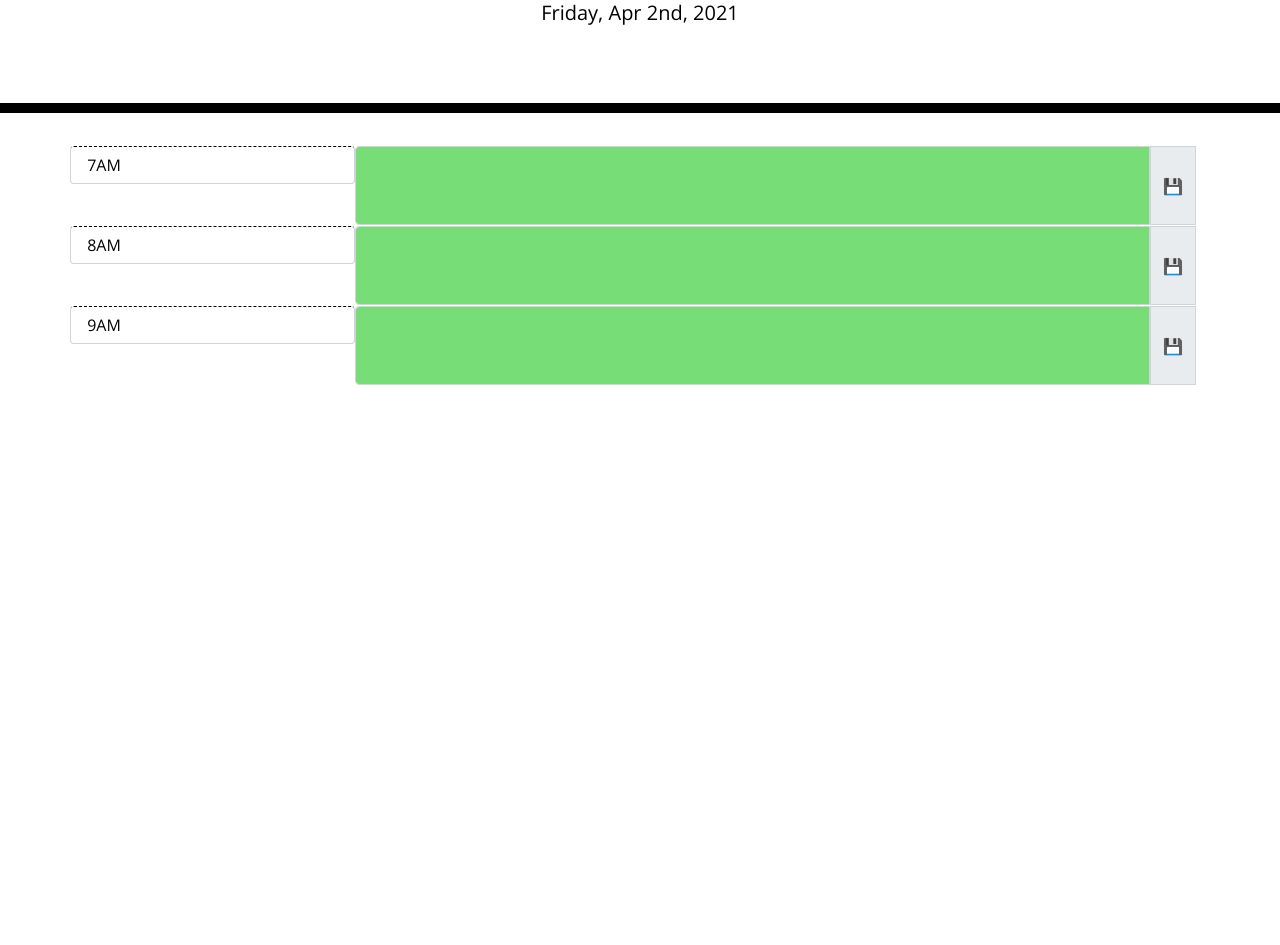
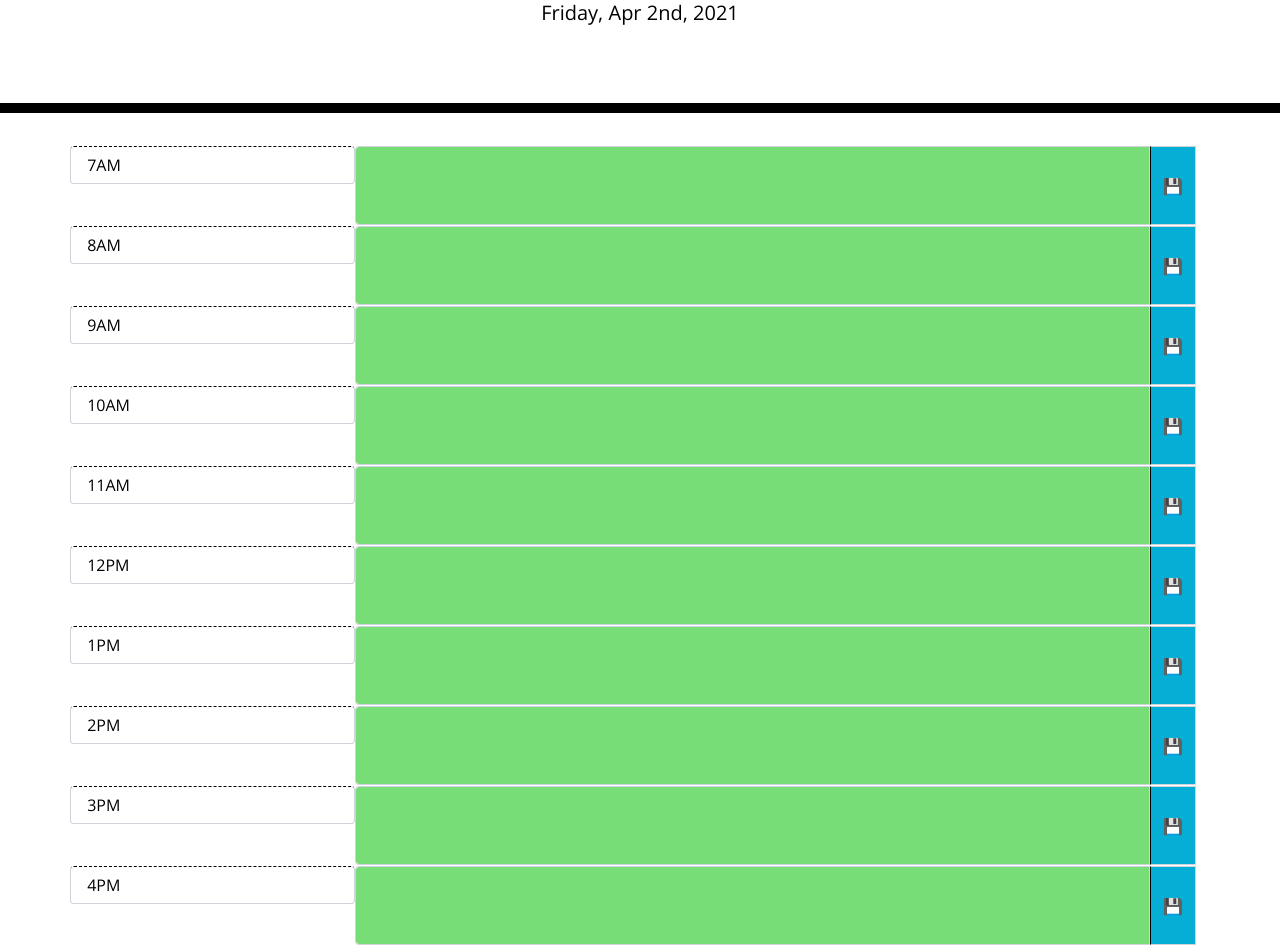
Before and after one commit to rutherford87/Daily-To-Do-List, a plain HTML site: page index.html in a window 1280 px wide. Shown: the part 191-1136 px from the top of the page. Before the commit the page ends 800 px from the top, so only its background shows below. Drawn offline with nearby package versions, Linux system fonts and the light colour scheme.

Commit message:
Final push. minimal viable product

```diff
--- a/index.html
+++ b/index.html
@@ -34,7 +34,7 @@
       <div  class='hour form-control col-12 col-md-3'> 7AM </div>
       <div class="input-group col-12 col-md-9"style="padding-left:0px">
         <textarea id="7AM" class="form-control" aria-label="With textarea"></textarea><div class="input-group-prepend">
-          <button class="input-group-text">💾</button>
+          <button class="saveBtn input-group-text">💾</button>
         </div>
 
       </div>
@@ -43,7 +43,7 @@
         <div  class='hour form-control col-12 col-md-3'> 8AM </div>
         <div class="input-group col-12 col-md-9" style="padding-left:0px">
           <textarea id ="8AM" class="form-control"></textarea><div class="input-group-prepend">
-            <button id = "saveBtn8" class="input-group-text">💾</button>
+            <button class="saveBtn input-group-text">💾</button>
           </div>
 
         </div>
@@ -52,11 +52,75 @@
           <div  class='hour form-control col-12 col-md-3'> 9AM </div>
           <div class="input-group col-12 col-md-9" style="padding-left:0px">
             <textarea id ="9AM" class="form-control"></textarea><div class="input-group-prepend">
-              <button class="input-group-text">💾</button>
+              <button class="saveBtn input-group-text">💾</button>
             </div>
 
           </div>
           </section>
+          <section class='row'>
+            <div  class='hour form-control col-12 col-md-3'> 10AM </div>
+            <div class="input-group col-12 col-md-9" style="padding-left:0px">
+              <textarea id ="10AM" class="form-control"></textarea><div class="input-group-prepend">
+                <button class="saveBtn input-group-text">💾</button>
+              </div>
+
+            </div>
+            </section>
+
+              <section class='row'>
+                <div  class='hour form-control col-12 col-md-3'> 11AM </div>
+                <div class="input-group col-12 col-md-9" style="padding-left:0px">
+                  <textarea id ="11AM" class="form-control"></textarea><div class="input-group-prepend">
+                    <button class="saveBtn input-group-text">💾</button>
+                  </div>
+
+                </div>
+                </section>
+                <section class='row'>
+                  <div  class='hour form-control col-12 col-md-3'> 12PM </div>
+                  <div class="input-group col-12 col-md-9" style="padding-left:0px">
+                    <textarea id ="12PM" class="form-control"></textarea><div class="input-group-prepend">
+                      <button class="saveBtn input-group-text">💾</button>
+                    </div>
+
+                  </div>
+                  </section>
+                  <section class='row'>
+                    <div  class='hour form-control col-12 col-md-3'> 1PM </div>
+                    <div class="input-group col-12 col-md-9" style="padding-left:0px">
+                      <textarea id ="1PM" class="form-control"></textarea><div class="input-group-prepend">
+                        <button class="saveBtn input-group-text">💾</button>
+                      </div>
+
+                    </div>
+                    </section>
+                    <section class='row'>
+                      <div  class='hour form-control col-12 col-md-3'> 2PM </div>
+                      <div class="input-group col-12 col-md-9" style="padding-left:0px">
+                        <textarea id ="2PM" class="form-control"></textarea><div class="input-group-prepend">
+                          <button class="saveBtn input-group-text">💾</button>
+                        </div>
+
+                      </div>
+                      </section>
+                      <section class='row'>
+                        <div  class='hour form-control col-12 col-md-3'> 3PM </div>
+                        <div class="input-group col-12 col-md-9" style="padding-left:0px">
+                          <textarea id ="3PM" class="form-control"></textarea><div class="input-group-prepend">
+                            <button class="saveBtn input-group-text">💾</button>
+                          </div>
+
+                        </div>
+                        </section>
+                        <section class='row'>
+                          <div  class='hour form-control col-12 col-md-3'> 4PM </div>
+                          <div class="input-group col-12 col-md-9" style="padding-left:0px">
+                            <textarea id ="4PM" class="form-control"></textarea><div class="input-group-prepend">
+                              <button class="saveBtn input-group-text">💾</button>
+                            </div>
+
+                          </div>
+                          </section>
     </div>
 
 
--- a/script.js
+++ b/script.js
@@ -2,12 +2,30 @@
 var textArea7AMEl = document.getElementById('7AM')
 var textArea8AMEl = document.getElementById('8AM')
 var textArea9AMEl = document.getElementById('9AM')
-var elementArray = [textArea7AMEl, textArea8AMEl, textArea9AMEl];
-var saveBtn8 = document.getElementById('saveBtn8');
+var textArea10AMEl = document.getElementById('10AM')
+var textArea11AMEl = document.getElementById('11AM')
+var textArea12PMEl = document.getElementById('12PM')
+var textArea1PMEl = document.getElementById('1PM')
+var textArea2PMEl = document.getElementById('2PM')
+var textArea3PMEl = document.getElementById('3PM')
+var textArea4PMEl = document.getElementById('4PM')
+
+
+var elementArray = [textArea7AMEl,
+    textArea8AMEl,
+    textArea9AMEl,
+    textArea10AMEl,
+    textArea11AMEl,
+    textArea12PMEl,
+    textArea1PMEl,
+    textArea2PMEl,
+    textArea3PMEl,
+    textArea4PMEl,
+    ];
+var saveBtn = document.getElementsByClassName('saveBtn');
 
 //Use moment to establish current time and date
 var today = moment();
-var input = $(".input");
 
 //Use JQuery to display date at top of form
 $("#currentDay").text(today.format("dddd, MMM Do, YYYY"));
@@ -16,9 +34,9 @@ var currentHour = moment().format("HH");
 
 //set up loop to set the class for each 'textarea' per row based on comparison to current time
 //build an array for number of rows (hours in a day) to show
-var hoursPerDay=[7, 8, 9];
+var hoursPerDay=[7, 8, 9, 10, 11, 12, 13, 14, 15, 16];
 //use to check:
-//currentHour=8;
+//currentHour=11;
 function timeCheck(){
 for (var i=0; i<=(hoursPerDay.length-1); i++) {
 if (hoursPerDay[i] < currentHour) {
@@ -27,10 +45,7 @@ if (hoursPerDay[i] < currentHour) {
     elementArray[i].classList.add('present');
 } else {
     elementArray[i].classList.add('future');
-}
-}
-}
-
+}}}
 //leave timeCheck here to run whenever the page is loaded. will it reload after a button click?
 timeCheck();
 
@@ -38,29 +53,25 @@ timeCheck();
 //function will execute when clicking save button
 //use recall function at end of click function to paste the local storage back to the text area
 
-saveBtn8.addEventListener("click", function(event) {
+for (var z=0; z< hoursPerDay.length; z++){
+    saveBtn[z].addEventListener("click", function (event){
 event.preventDefault();
 
-var toDo8 = textArea8AMEl.value
-console.log(toDo8);
-localStorage.setItem('to do at 8AM', JSON.stringify(toDo8));
-recallToDo();
-})
+var toDo =[];
+for (var j=0; j<=(hoursPerDay.length-1); j++){
+    toDo[j] = elementArray[j].value;
+console.log('on click' +toDo);
+localStorage.setItem('toDoArray', JSON.stringify(toDo));
+//recallToDo();
+}})
 
 //function to call toDo text out of local storage and keep it displayed in the textArea after refreshing
 function recallToDo(){
-    var toDo8Loc = JSON.parse(localStorage.getItem("to do at 8AM"));
-    console.log(toDo8Loc);
-    textArea8AMEl.textContent = toDo8Loc;
-}
+    var toDoRecall = JSON.parse(localStorage.getItem("toDoArray"));
+    console.log(toDoRecall);
+    if(toDoRecall !== null){
+    for(k=0; k<=(hoursPerDay.length-1); k++) {
+    elementArray[k].textContent = toDoRecall[k];
+}}}};
 
-
-//to revisit the class add function:
-// console.log('this is element array');
-// console.log(elementArray);
-// elementArray[1].classList.add('past');
-// console.log(elementArray);
-// textArea7AMEl.classList.add('present');
-// console.log(elementArray);
-// textArea7AMEl.classList.remove('present');
-// console.log(elementArray);
+recallToDo();
```
Also changed, not shown: 1 other file.
